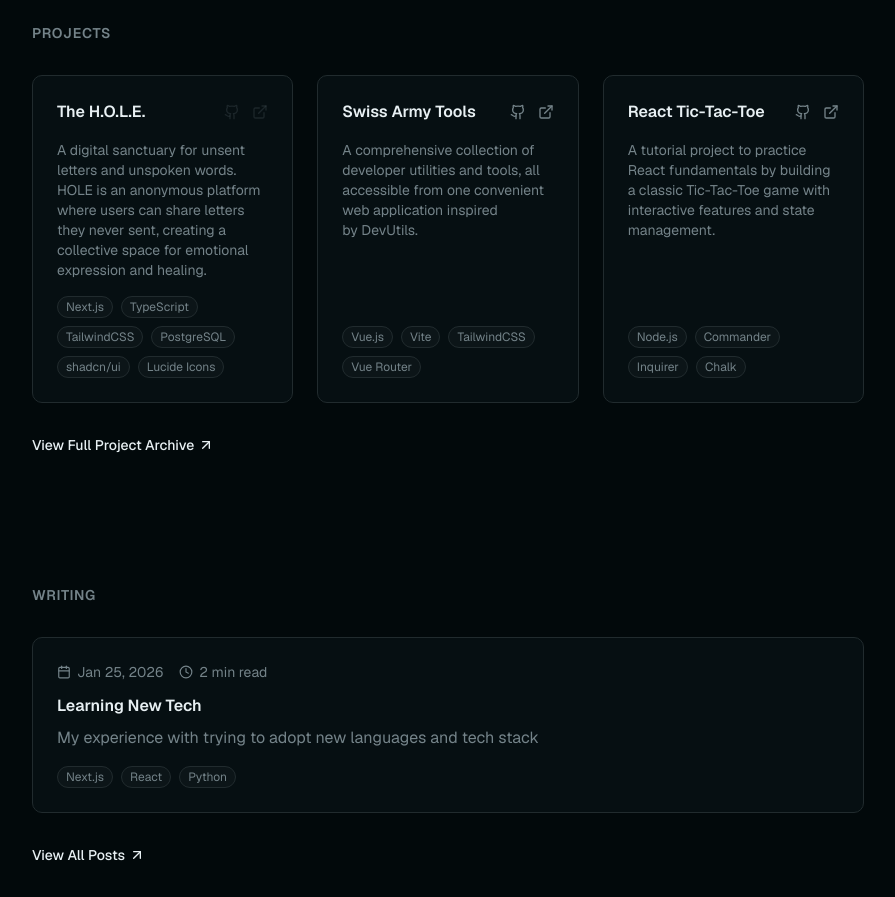
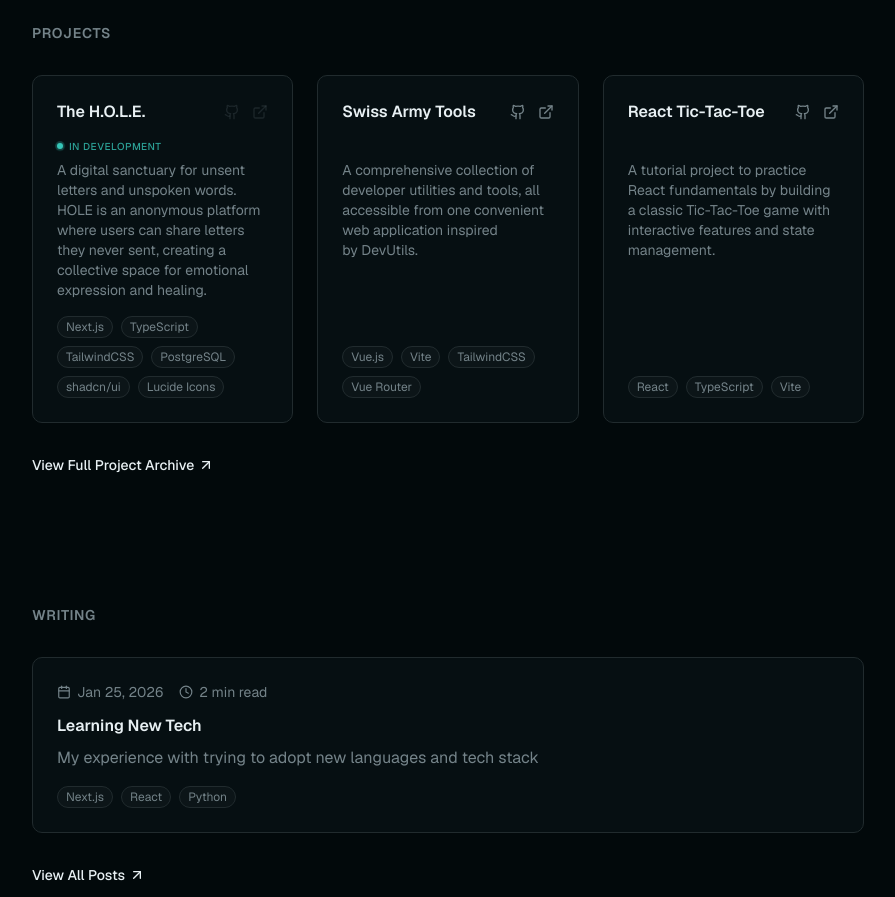
Before and after one commit to Zentaichi/zentaichi.github.io, a Next.js app: page / in a window 1280 px wide. Shown: the part 2000-2897 px from the top of the page, without its empty margins (192-1087 px from the left). Built offline with nearby package versions, Linux system fonts and the light colour scheme.

Commit message:
feat(projects): update project statuses and improve layout

```diff
--- a/components/portfolio/projects-section.tsx
+++ b/components/portfolio/projects-section.tsx
@@ -15,6 +15,7 @@ const projects = [
     github: "#",
     technologies: ["Next.js", "TypeScript", "TailwindCSS", "PostgreSQL", "shadcn/ui", "Lucide Icons"],
     image: undefined,
+    status: "in-development" as const,
   },
   {
     title: "Swiss Army Tools",
@@ -24,6 +25,7 @@ const projects = [
     github: "https://github.com/zentaichi/swiss-army-tools",
     technologies: ["Vue.js", "Vite", "TailwindCSS", "Vue Router"],
     image: undefined,
+    status: null,
   },
   {
     title: "React Tic-Tac-Toe",
@@ -31,8 +33,9 @@ const projects = [
       "A tutorial project to practice React fundamentals by building a classic Tic-Tac-Toe game with interactive features and state management.",
     href: "https://zentaichi.github.io/tic-tac-toe/",
     github: "https://github.com/Zentaichi/tic-tac-toe",
-    technologies: ["Node.js", "Commander", "Inquirer", "Chalk"],
+    technologies: ["React", "TypeScript", "Vite"],
     image: undefined,
+    status: null,
   },
 ];
 
@@ -68,7 +71,7 @@ export function ProjectsSection() {
                 />
               </div>
             )}
-            <div className="mb-4 flex items-center justify-between">
+            <div className="mb-2 flex items-center justify-between">
               <h3 className="font-semibold text-foreground transition-colors duration-300 hover:text-primary">
                 {project.title}
               </h3>
@@ -101,6 +104,17 @@ export function ProjectsSection() {
                 </a>
               </div>
             </div>
+            <div className="mb-3 h-4">
+              {project.status === "in-development" && (
+                <span className="inline-flex items-center gap-1.5 text-[10px] font-medium uppercase tracking-wider text-primary/80">
+                  <span className="relative flex h-1.5 w-1.5">
+                    <span className="absolute inline-flex h-full w-full animate-ping rounded-full bg-primary opacity-75" />
+                    <span className="relative inline-flex h-1.5 w-1.5 rounded-full bg-primary" />
+                  </span>
+                  In Development
+                </span>
+              )}
+            </div>
             <p className="mb-4 flex-1 text-pretty text-sm text-muted-foreground">
               {project.description}
             </p>
```
